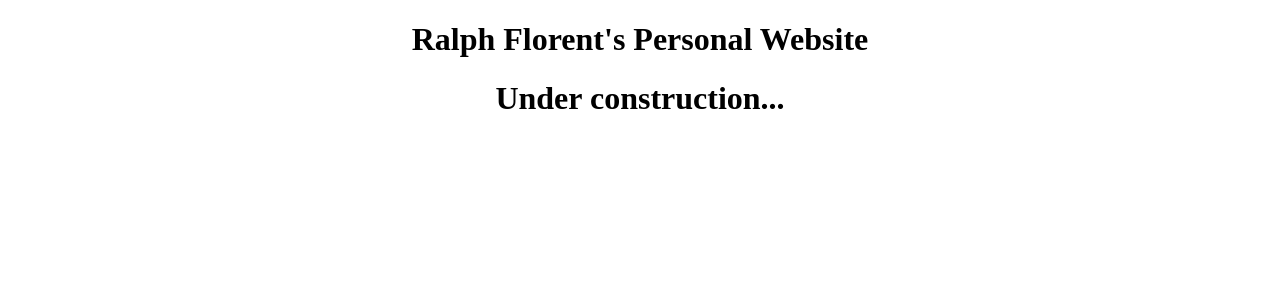
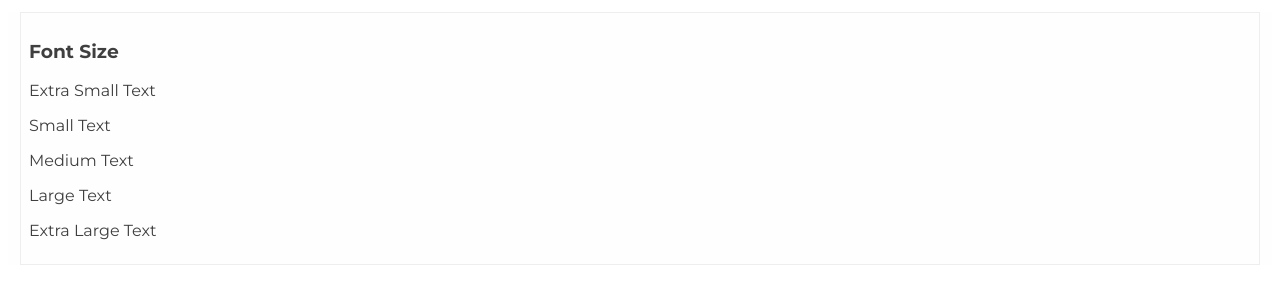
Before and after one commit to ralflorent/ralflorent.github.io, a React app: page / in a window 1280 px wide. Shown: the top 304 px of the page. Built offline with nearby package versions, Linux system fonts and the light colour scheme.

Commit message:
style: set up sass loader

```diff
--- a/package.json
+++ b/package.json
@@ -30,8 +30,10 @@
     "css-loader": "^3.4.2",
     "html-webpack-plugin": "^4.0.1",
     "mini-css-extract-plugin": "^0.9.0",
+    "node-sass": "^4.13.1",
     "react": "^16.13.1",
     "react-dom": "^16.13.1",
+    "sass-loader": "^8.0.2",
     "source-map-loader": "^0.2.4",
     "terser-webpack-plugin": "^2.3.5",
     "ts-loader": "^6.2.1",
--- a/src/index.tsx
+++ b/src/index.tsx
@@ -7,11 +7,20 @@
 import * as React from 'react'
 import * as ReactDOM from 'react-dom'
 
+import './styles/styles.scss'
+
 const App = () => {
+
     return (
-        <div style={{textAlign: 'center'}}>
-            <h1>Ralph Florent's Personal Website</h1>
-            <h1>Under construction...</h1>
+        <div className="selected-theme common">
+            <div className="panel">
+                <h3>Font Size</h3>
+                <p className="extra-small">Extra Small Text</p>
+                <p className="small">Small Text</p>
+                <p>Medium Text</p>
+                <p className="large">Large Text</p>
+                <p className="extra-large">Extra Large Text</p>
+            </div>
         </div>
     )
 }
--- /dev/null
+++ b/src/styles/_dark.scss
@@ -0,0 +1,4 @@
+$color-font-basic:              #cfcfcf;
+$color-bg-basic:                #2f2f2f;
+$color-primary:                 #f08a07;
+$color-secondary:               #f7f7af;
--- /dev/null
+++ b/src/styles/_light.scss
@@ -0,0 +1,4 @@
+$color-font-basic:              #3f3f3f;
+$color-bg-basic:                #fefefe;
+$color-primary:                 #f08a07;
+$color-secondary:               #f7f7af;
--- /dev/null
+++ b/src/styles/styles.scss
@@ -0,0 +1,24 @@
+/* @import url('https://fonts.googleapis.com/css?family=Josefin+Slab:100,100i,300,300i,400,400i,600,600i,700,700i&display=swap|Open+Sans+Condensed:300,300i,700&display=swap|Open+Sans:300,300i,400,400i,600,600i,700,700i,800,800i&display=swap|Roboto:100,100i,300,300i,400,400i,500,500i,700,700i,900,900i&display=swap|Roboto+Mono:100,100i,300,300i,400,400i,500,500i,700,700i&display=swap'); */
+
+@import url('https://fonts.googleapis.com/css?family=Montserrat:300,300i,400,400i,500,500i,700,700i&display=swap');
+
+@import 'light';
+
+/* Commonalities */
+.selected-theme {
+  color: $color-font-basic;
+  background-color: $color-bg-basic;
+}
+
+.common {
+  font-family: 'Montserrat', sans-serif;
+  font-size: 1rem;
+  font-weight: normal;
+}
+
+.panel {
+  max-height: 300px;
+  border: 1px solid #eee;
+  padding: 0.5rem;
+  margin: 0.75rem;
+}
--- a/webpack.dev.js
+++ b/webpack.dev.js
@@ -57,17 +57,22 @@ module.exports = {
                 use: 'source-map-loader'
             },
             {
-                test: /\.css$/,
+                test: /\.(sa|sc|c)ss$/,
                 /* Loaders are evaluated/executed from right to left (or from
                  * bottom to top) and otherwise if `Pitching` mode is enforced.
                  */
                 use: [
                     {
                         loader: MiniCssExtractPlugin.loader,
-                        options: { hmr: true, },
+                        options: {
+                            hmr: true,
+                        },
                     },
                     {
                         loader: 'css-loader'
+                    },
+                    {
+                        loader: 'sass-loader',
                     }
                 ]
             },
```
Also changed, not shown: webpack.prod.js (+17 -0 lines), 1 other file (tests, documents, lock files or other folders).
